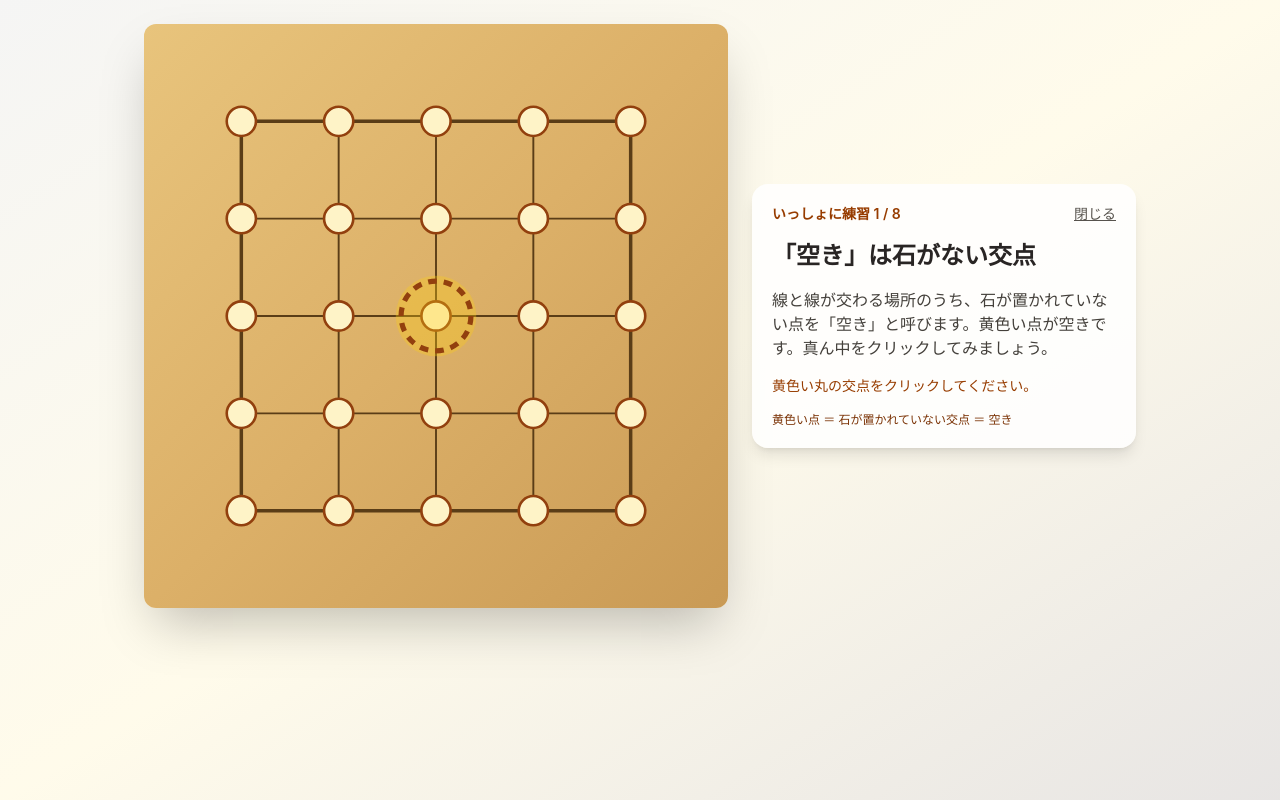
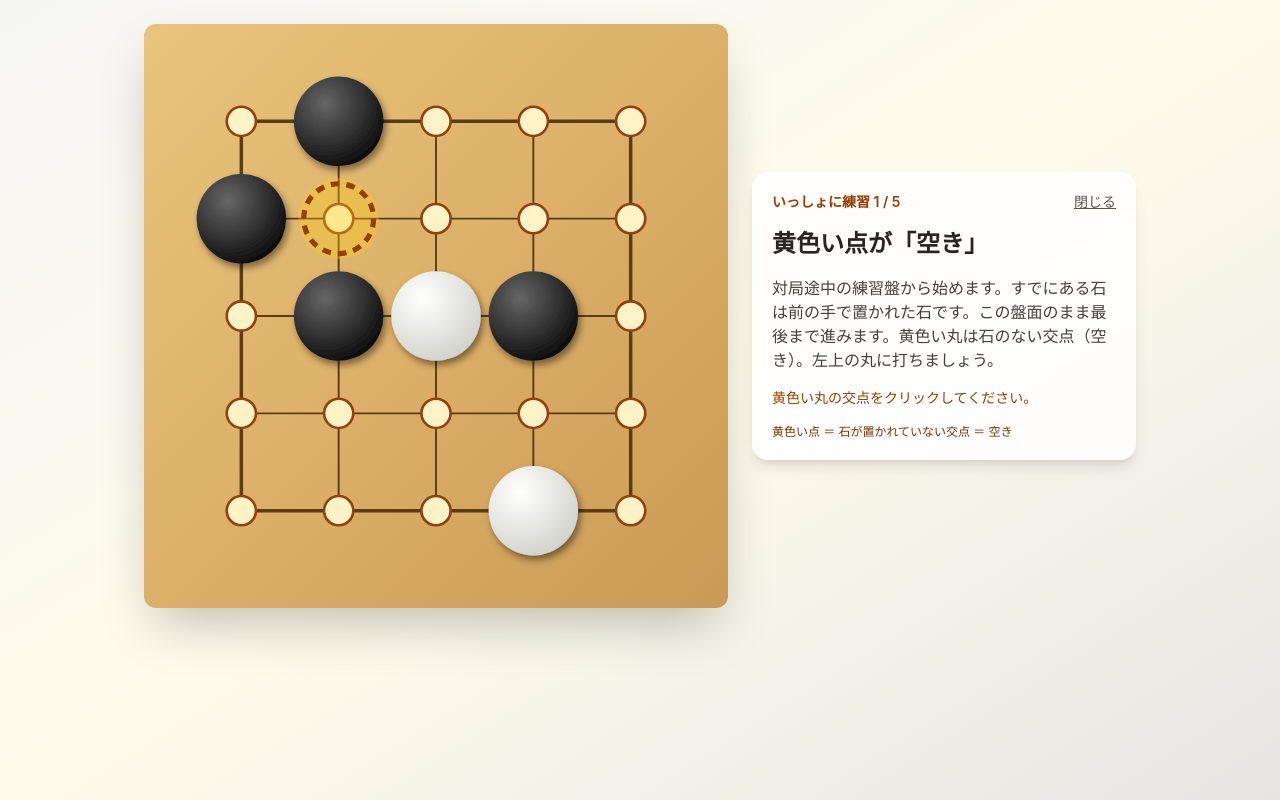
Before and after one commit to tokutake/playground, a React (Vite) app in the folder go-app/: page / in a window 1280 px wide. Both pictures are taken after a click on the button "🎓 ルールと勝つコツを盤上で体験する". Built offline with nearby package versions, Linux system fonts and the light colour scheme.

Commit message:
fix: keep tutorial moves on one board

```diff
--- a/go-app/src/App.tsx
+++ b/go-app/src/App.tsx
@@ -46,70 +46,38 @@ const tutorialBoard = (rows: string[]): BoardT => rows.map((row) =>
 
 const TUTORIAL_STEPS = [
   {
-    title: '「空き」は石がない交点',
-    text: '線と線が交わる場所のうち、石が置かれていない点を「空き」と呼びます。黄色い点が空きです。真ん中をクリックしてみましょう。',
-    board: tutorialBoard(['.....', '.....', '.....', '.....', '.....']),
-    target: { x: 2, y: 2 },
-    showEmptyPoints: true,
-    success: '真ん中に石を置けました。石が置かれた点は空きではなくなり、ほかの黄色い点は空きのままです。',
-  },
-  {
-    title: '石がある点と空きを見分ける',
-    text: '黒石がある交点は、もう空きではありません。黄色い点は石のない交点です。もうひとつ石を置いて、黄色い点が減るのを見ましょう。',
-    board: tutorialBoard(['.....', '.....', '..B..', '.....', '.....']),
-    target: { x: 2, y: 1 },
-    showEmptyPoints: true,
-    success: '黄色い点に石を置くと、その交点は空きではなくなります。石の上下左右にある空きは、石が取られずに残るために必要です。',
+    title: '黄色い点が「空き」',
+    text: '対局途中の練習盤から始めます。すでにある石は前の手で置かれた石です。この盤面のまま最後まで進みます。黄色い丸は石のない交点（空き）。左上の丸に打ちましょう。',
+    target: { x: 1, y: 1 },
+    success: '石のない交点が「空き」です。黒石を置いたので、そこはもう空きではありません。すみは盤の端を2つ使えるため、空きを囲いやすい場所です。',
   },
   {
     title: '石のまわりの空きを見る',
-    text: '黒石の上下左右にある空きが「呼吸点」です。黄色の場所に打つと、白石の呼吸点が1つだけになります。',
-    board: tutorialBoard(['.....', '.....', '.BWB.', '.....', '.....']),
+    text: '同じ盤面の中央を見てください。白石の左右には黒石があります。上の黄色い丸に打つと、白石のまわりの空きは下の1か所だけになります。',
     target: { x: 2, y: 1 },
-    success: '白石の呼吸点は下の1か所だけになりました。この「あと1つで取られる」状態をアタリと呼びます。',
+    success: '白石の上下左右にある空きは下の1か所だけになりました。この「あと一手で取られる」状態をアタリと呼びます。',
   },
   {
     title: '相手の石を取る',
-    text: '白石の最後の空きに黒石を置いてみましょう。黄色の場所をクリックしてください。',
-    board: tutorialBoard(['.....', '..B..', '.BWB.', '.....', '.....']),
+    text: 'さっきアタリにした白石には、下にしか空きがありません。そこに黒石を置いて、白石を取ってみましょう。',
     target: { x: 2, y: 3 },
-    success: '白石が盤から取り除かれました！相手の石のまわりの空きを全部ふさぐと取れます。',
+    success: '黒石が最後の空きに入り、白石が盤から取り除かれました。直前の一手で白石の空きを1つにしたから取れたのです。',
   },
   {
     title: '味方の石をつなぐ',
-    text: '2つの黒石の間に置くと、石どうしがつながります。黄色の場所に打ってみましょう。',
-    board: tutorialBoard(['.....', '.....', '.B.B.', '.....', '.....']),
+    text: '白石がいた場所が空きになりました。左右の黒石をつなぐため、黄色い場所に黒石を置いてみましょう。',
     target: { x: 2, y: 2 },
-    success: 'できました！つながった石は、まわりの空きを共有して取られにくくなります。',
-  },
-  {
-    title: '危ない味方を助ける',
-    text: '真ん中の黒石の上下左右は白石3つと空き1つです。黄色の場所に黒石を足して、味方を助けましょう。',
-    board: tutorialBoard(['.....', '..W..', '.WBW.', '.....', '.....']),
-    target: { x: 2, y: 3 },
-    success: '黒石をつないで、空きを増やせました。自分の石のまわりが狭くなったら、取られる前に助けましょう。',
-  },
-  {
-    title: 'すみから陣地を作る',
-    text: 'すみは盤の端が2つあり、囲いやすい場所です。黄色の交点に置いて、すみの空きを囲ってみましょう。',
-    board: tutorialBoard(['.B...', 'B....', '.....', '.....', '.....']),
-    target: { x: 1, y: 1 },
-    success: 'すみの空きを囲めました！相手の石を取ることだけでなく、空いた場所を囲うことも勝つコツです。',
+    success: '左右の黒石が1つのグループになりました。つながると、まわりの空きを共有して取られにくくなります。',
   },
   {
     title: '相手を追いかけすぎない',
-    text: '白石の近くばかりに打つ必要はありません。黄色の場所に打って、離れた空きも自分の陣地にしてみましょう。',
-    board: tutorialBoard(['B....', '.....', '..W..', '.....', '.....']),
+    text: '右下の白石を取るために追いかけ続ける必要はありません。離れた右上の空きに打って、黒の陣地を広げてみましょう。',
     target: { x: 4, y: 0 },
-    success: '白石を追わずに、別の空いた場所にも打てました。盤の広い場所を使って陣地を増やしましょう。',
+    success: '白石を追わずに別の空いた場所へ打てました。相手の石を取るだけでなく、空きを囲って陣地を作ることも大切です。',
   },
 ] as const
 
-const lastTutorialStep = TUTORIAL_STEPS[TUTORIAL_STEPS.length - 1]
-const TUTORIAL_COMPLETION_BOARD = (() => {
-  const result = playMove(lastTutorialStep.board, lastTutorialStep.target, 'B')
-  return result.ok ? result.board : lastTutorialStep.board
-})()
+const TUTORIAL_START_BOARD = tutorialBoard(['.B...', 'B....', '.BWB.', '.....', '...W.'])
 
 type Snapshot = {
   board: BoardT
@@ -293,6 +261,7 @@ export default function App() {
   const [placementHint, setPlacementHint] = useState<PlacementHint | null>(null)
   const [showRules, setShowRules] = useState(false)
   const [tutorialStep, setTutorialStep] = useState<number | null>(null)
+  const [tutorialBoardState, setTutorialBoardState] = useState<BoardT>(emptyBoard(5))
   const [tutorialMessage, setTutorialMessage] = useState('')
   const [tips, setTips] = useState(true)
 
@@ -315,6 +284,7 @@ export default function App() {
   const cpuTurn = mode === 'cpu' && snap?.turn === 'W' && !finished
 
   const beginTutorial = () => {
+    setTutorialBoardState(TUTORIAL_START_BOARD.map((row) => [...row]))
     setTutorialStep(0)
     setTutorialMessage('')
   }
@@ -326,6 +296,12 @@ export default function App() {
       setTutorialMessage('黄色い丸の交点をクリックしてみましょう。')
       return
     }
+    const result = playMove(tutorialBoardState, pos, 'B')
+    if (!result.ok) {
+      setTutorialMessage('ここには石を置けません。黄色い丸の交点を選んでください。')
+      return
+    }
+    setTutorialBoardState(result.board)
     setTutorialMessage(step.success)
     setTutorialStep(tutorialStep + 1)
   }
@@ -539,7 +515,7 @@ export default function App() {
   if (tutorialStep !== null) {
     const completed = tutorialStep >= TUTORIAL_STEPS.length
     const step = TUTORIAL_STEPS[Math.min(tutorialStep, TUTORIAL_STEPS.length - 1)]
-    const board = completed ? TUTORIAL_COMPLETION_BOARD : step.board
+    const board = tutorialBoardState
     return (
       <main className={shell}>
         <div className="mx-auto flex max-w-5xl flex-col gap-6 px-4 py-6 lg:flex-row lg:items-center">
@@ -549,7 +525,7 @@ export default function App() {
               turn="B"
               lastMove={null}
               hintPos={completed ? null : step.target}
-              showEmptyPoints={tutorialStep < 2 && !completed}
+              showEmptyPoints={tutorialStep <= 1 && !completed}
               disabled={completed}
               onPlay={handleTutorialPlay}
               hoverOk={(pos) => !completed && playMove(board, pos, 'B').ok}
@@ -561,7 +537,7 @@ export default function App() {
               <button className="text-sm text-stone-600 underline" onClick={() => setTutorialStep(null)}>閉じる</button>
             </div>
             <h1 className="text-2xl font-bold">{completed ? 'よくできました！' : step.title}</h1>
-          <p className="text-stone-700">{completed ? '石を置く場所、相手の石を取る方法、危ない石の守り方、陣地の作り方を体験しました。' : step.text}</p>
+          <p className="text-stone-700">{completed ? '空きの意味、白石をアタリにして取る流れ、黒石をつなぐこと、陣地を広げることを、同じ盤面で体験しました。' : step.text}</p>
             {!completed && <p className="text-sm text-amber-800">黄色い丸の交点をクリックしてください。</p>}
             {tutorialMessage && <p className="rounded-lg bg-green-100 p-3 text-sm text-green-900">{tutorialMessage}</p>}
             {completed ? (
```
